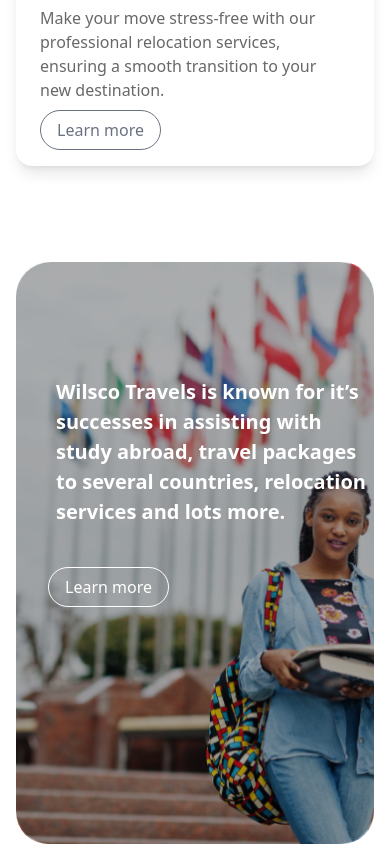
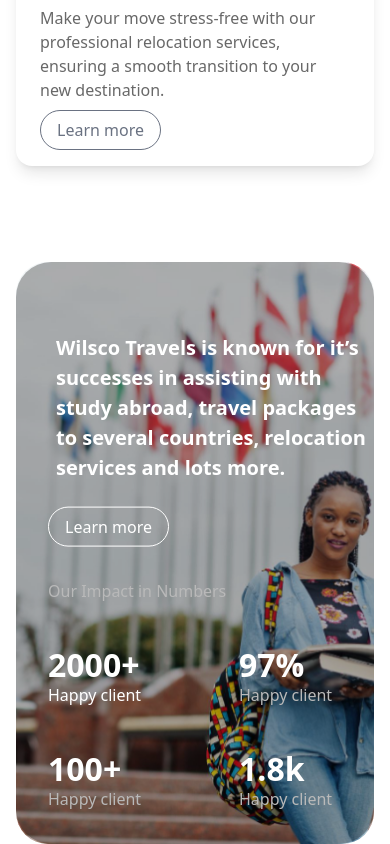
Before and after one commit to Earthpasserby/Wilsco, a React (Vite) app: page / in a window 390 px wide. Shown: the part 4707-5551 px from the top of the page. Built offline with nearby package versions, Linux system fonts and the light colour scheme.

Commit message:
responsiveness

```diff
--- a/components/Pack.jsx
+++ b/components/Pack.jsx
@@ -13,13 +13,43 @@ const Pack = () => {
               </h2>
             </div>
 
-            <div className="pt-12">
+            <div className="pt-8">
               <a
                 href="#"
                 className="bg-transparent border border-white text-white px-4 py-2 rounded-4xl hover:bg-gray-100"
               >
                 Learn more
               </a>
+            </div>
+
+            <div className="pt-10">
+              <p className="font-medium text-[16px] text-[#B9B9B9]">
+                Our Impact in Numbers
+              </p>
+              <div className="grid grid-cols-2 sm:flex    gap-14 pt-14">
+                <div>
+                  <span className="font-bold text-[32px] leading-2">2000+</span>
+                  <p className="font-medium text-[16px]">Happy client</p>
+                </div>
+                <div>
+                  <span className="font-bold text-[32px] leading-2">97%</span>
+                  <p className="font-medium text-[16px] text-[#B9B9B9]">
+                    Happy client
+                  </p>
+                </div>
+                <div>
+                  <span className="font-bold text-[32px] leading-2">100+</span>
+                  <p className="font-medium text-[16px] text-[#B9B9B9]">
+                    Happy client
+                  </p>
+                </div>
+                <div>
+                  <span className="font-bold text-[32px] leading-2">1.8k</span>
+                  <p className="font-medium text-[16px] text-[#B9B9B9]">
+                    Happy client
+                  </p>
+                </div>
+              </div>
             </div>
           </div>
         </div>
--- a/src/index.css
+++ b/src/index.css
@@ -76,7 +76,7 @@
 
 .Cont-text {
   position: absolute;
-  top: 30%;
+  top: 40%;
   /* left: 50px; */
   transform: translateY(-40%);
   z-index: 2; /* Ensures text is above overlay */
```
